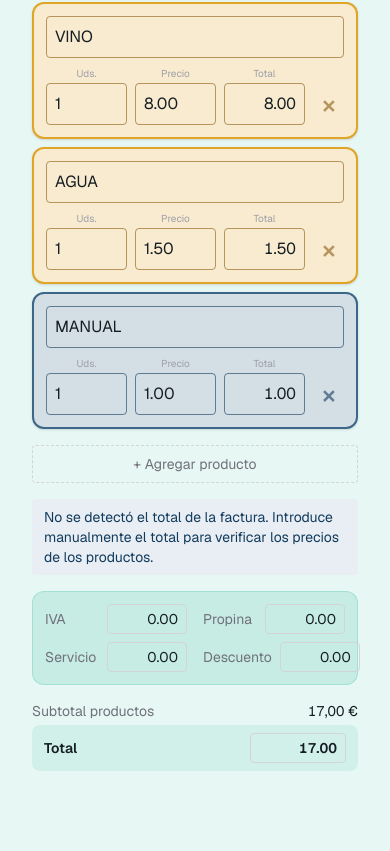
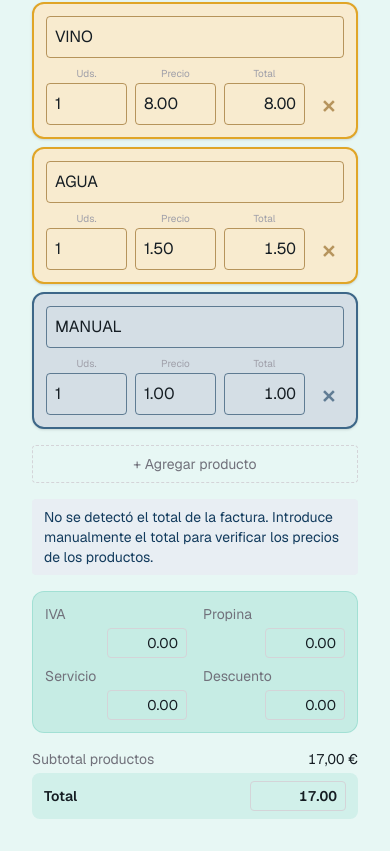
Before and after one commit to AlbertoHdezLado/ForkShare, a Next.js app: page /debug-confidence in a window 390 px wide. Shown: the part 404-1255 px from the top of the page. Before the commit the page ends 1207 px from the top, so only its background shows below. Built offline with nearby package versions, Linux system fonts and the light colour scheme.

Commit message:
fix: stack extra fields on mobile

```diff
--- a/src/components/ReceiptEditor.tsx
+++ b/src/components/ReceiptEditor.tsx
@@ -184,13 +184,13 @@ function ExtraField({
 }) {
   const field = useMoneyField(cents, onChange);
   return (
-    <label className="flex items-center justify-between gap-2">
+    <label className="flex flex-col items-start gap-1 sm:flex-row sm:items-center sm:justify-between sm:gap-2">
       <span className="text-zinc-500">{label}</span>
       <input
         type="text"
         inputMode="decimal"
         {...field}
-        className="w-20 rounded border border-zinc-300 bg-transparent px-2 py-1 text-right dark:border-zinc-700"
+        className="w-20 self-end rounded border border-zinc-300 bg-transparent px-2 py-1 text-right sm:self-auto dark:border-zinc-700"
       />
     </label>
   );
```
